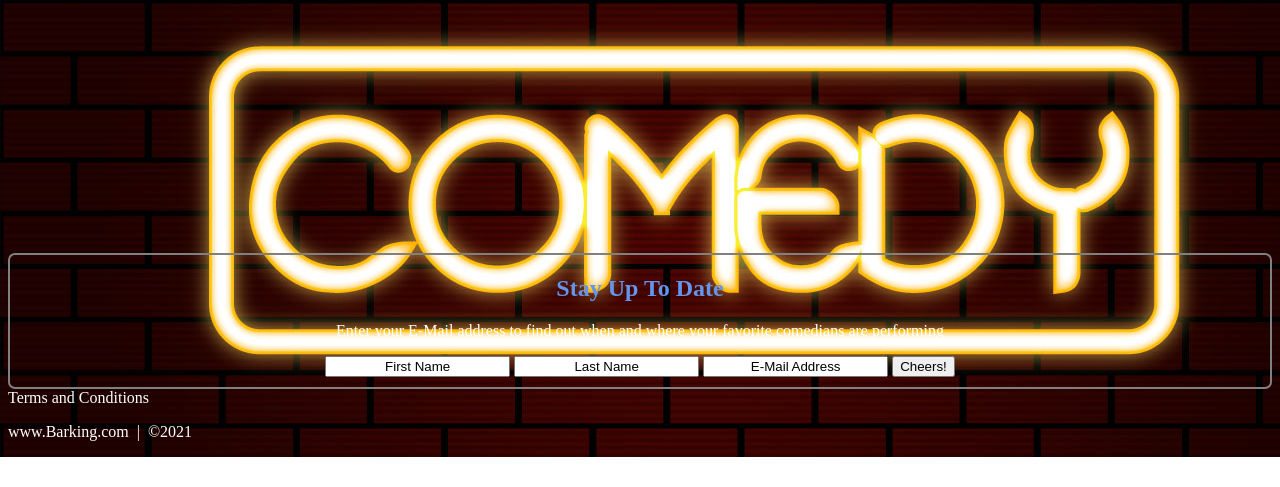
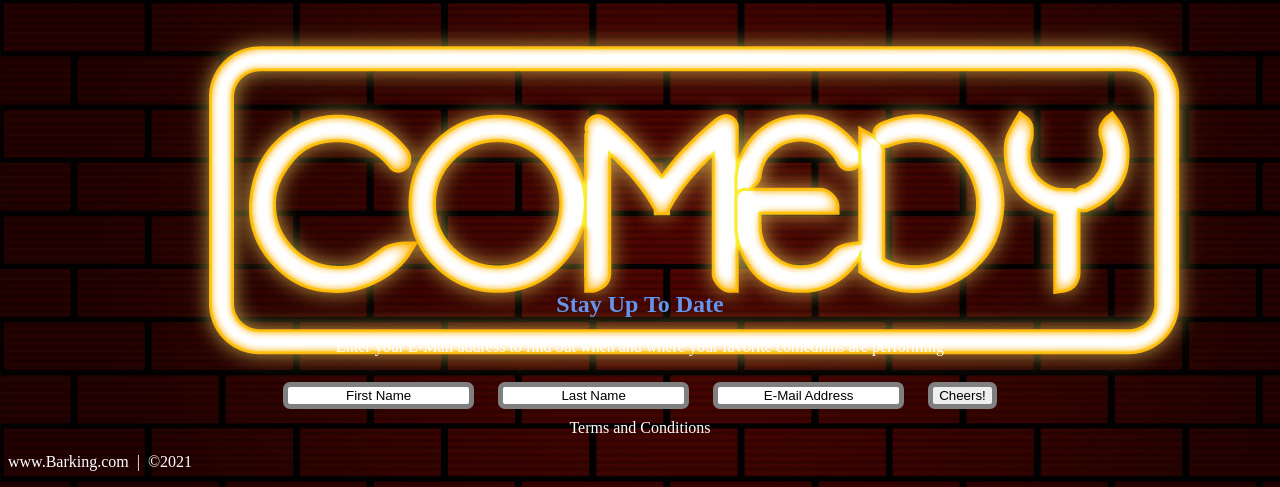
Before and after one commit to gitmyprojects/HTML-and-CSS-projects, a plain HTML site: page One_Page_Website/one_page_assignment.html in a window 1280 px wide. Shown: the part 5032-5519 px from the top of the page. Before the commit the page ends 5489 px from the top, so only its background shows below. Drawn offline with Linux system fonts and the light colour scheme.

Commit message:
revise assignment

```diff
--- a/One_Page_Website/css/one_page_website.css
+++ b/One_Page_Website/css/one_page_website.css
@@ -13,21 +13,21 @@ font-size: 150%;
 h3	{
 color:#FF8C00;
 }
-h4, p, .terms	{
-color :white;
+h4, p {
+    color: white;
+}
+.rsvp {
+    margin-top: 5px;
+    margin-bottom: 5px;
+    width: auto;
+    text-align: center;
+    color: white;
 }
 
-.inputs {
-    width: auto; /*width of the input boxes*/
-    border: 2px solid #808080; /* */
-    border-radius: 7px; /*gives the curved edges*/
+.input-tag {
+    width: auto;
+    border: 5px solid #808080;
+    border-radius: 7px;
     text-align: center;
+    margin: 10px;
 }
-
-.input-box {
-    margin-top: 10px;
-    margin-bottom: 10px;
-}
-.rsvp {
-    text-align: center;
-}
--- a/One_Page_Website/one_page_assignment.html
+++ b/One_Page_Website/one_page_assignment.html
@@ -177,20 +177,19 @@
 						<br>
 						<br>
 						<br>
+						<br>
 						<div>
+							<h1>Stay Up To Date</h1>
 							<form action="" method="post">
-								<div class="inputs">
-									<h1>Stay Up To Date</h1>
+								<div class="rsvp">
 									<p>Enter your E-Mail address to find out when and where your favorite comedians are performing</p>
-									<div class="input-box">
-										<input class="rsvp" type="text" value="First Name">
-										<input class="rsvp" type="text" value="Last Name">
-										<input class="rsvp" type="text" value="E-Mail Address">
-										<input type="submit" value="Cheers!">
+									<div>
+										<input class="input-tag" type="text" value="First Name">
+										<input class="input-tag" type="text" value="Last Name">
+										<input class="input-tag" type="text" value="E-Mail Address">
+										<input class="input-tag" type="submit" value="Cheers!">
 									</div>
-								</div>
-								<div class="form-spacer">
-									<label class="terms">Terms and Conditions</label>
+									<label>Terms and Conditions</label>
 								</div>
 							</form>
 						</div>
```
